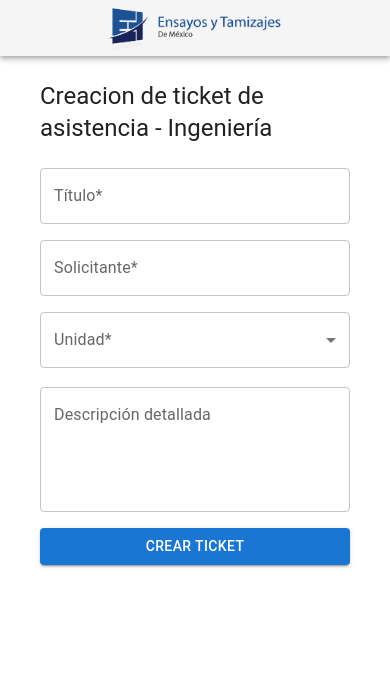
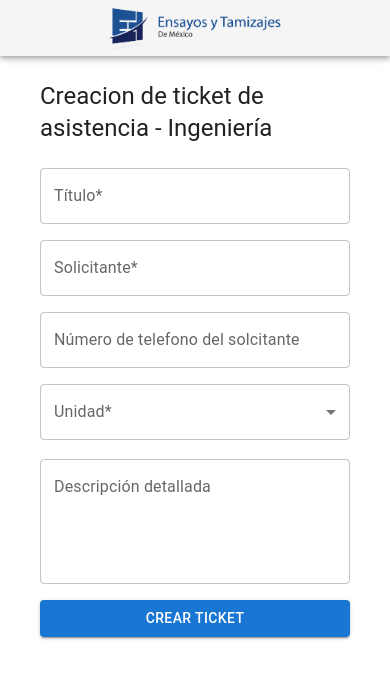
Before and after one commit to RicentCB/ticketapp, a Next.js app: page / in a window 390 px wide. Shown: the top 678 px of the page. Built offline with nearby package versions, Linux system fonts and the light colour scheme.

Commit message:
[ADD] Phone number

```diff
--- a/src/app/page.tsx
+++ b/src/app/page.tsx
@@ -30,6 +30,7 @@ export default function NewTicketPage() {
     register,
     handleSubmit,
     formState: { errors },
+    reset,
   } = useForm();
   // Estado controlado para la unidad
   const [selectedUnit, setSelectedUnit] = useState(""); // Valor inicial vacío
@@ -54,8 +55,11 @@ export default function NewTicketPage() {
       if (response.ok) {
         Swal.fire({
           icon: 'success',
-          title: 'Ticket creado',
-          text: 'El ticket se ha creado correctamente.',
+          title: 'El ticket se ha creado correctamente',
+          text: 'Gracias por usar nuestro servicio, te atenderemos tan pronto sea posible.',
+        }).then(()=>{
+          reset();
+          setSelectedUnit('');
         });
       } else {
         Swal.fire({
@@ -125,7 +129,16 @@ export default function NewTicketPage() {
                 typeof errors.creator?.message === "string"
                   ? errors.creator.message
                   : ""
-              } // Verifica si el mensaje es una cadena
+              }
+            />
+          </Grid>
+          {/* Numero de telefono Persona solicitante */}
+          <Grid size={12}>
+            <TextField
+              fullWidth
+              label="Número de telefono del solcitante"
+              variant="outlined"
+              {...register("creatorPhoneNumber")}
             />
           </Grid>
 
```
